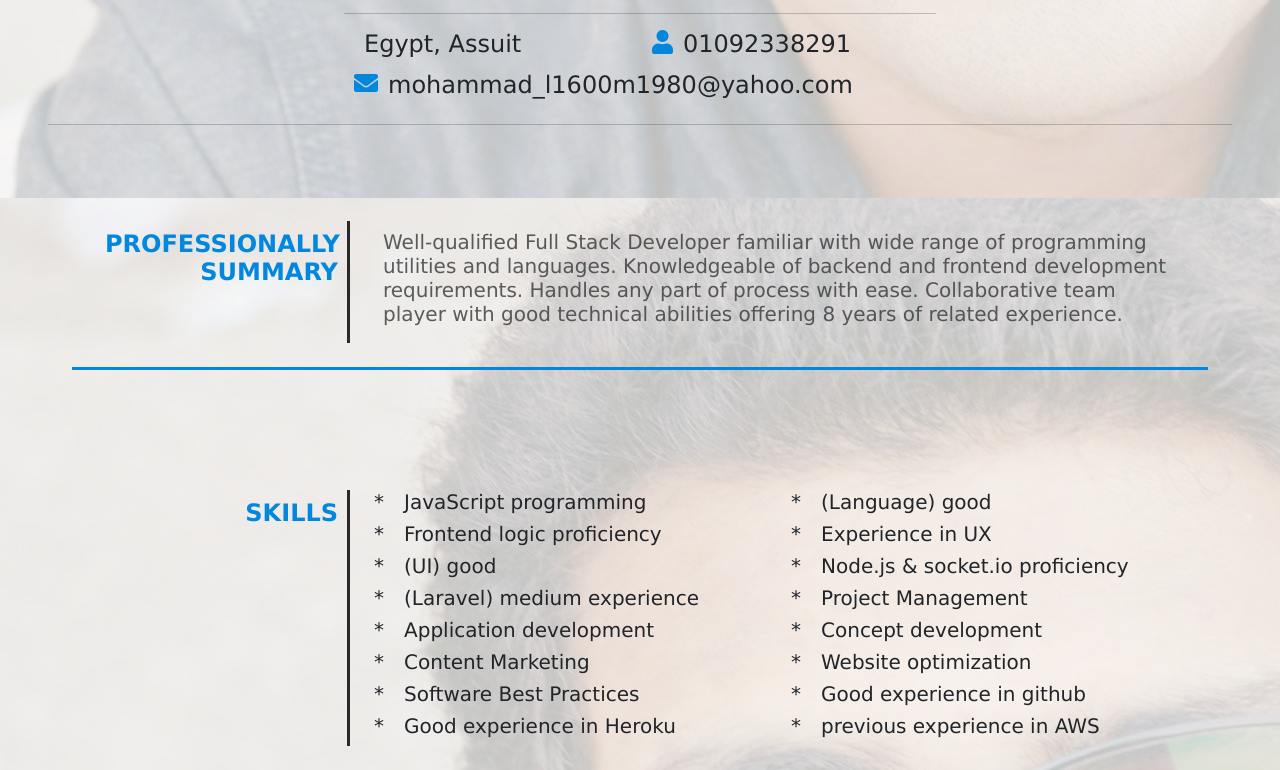
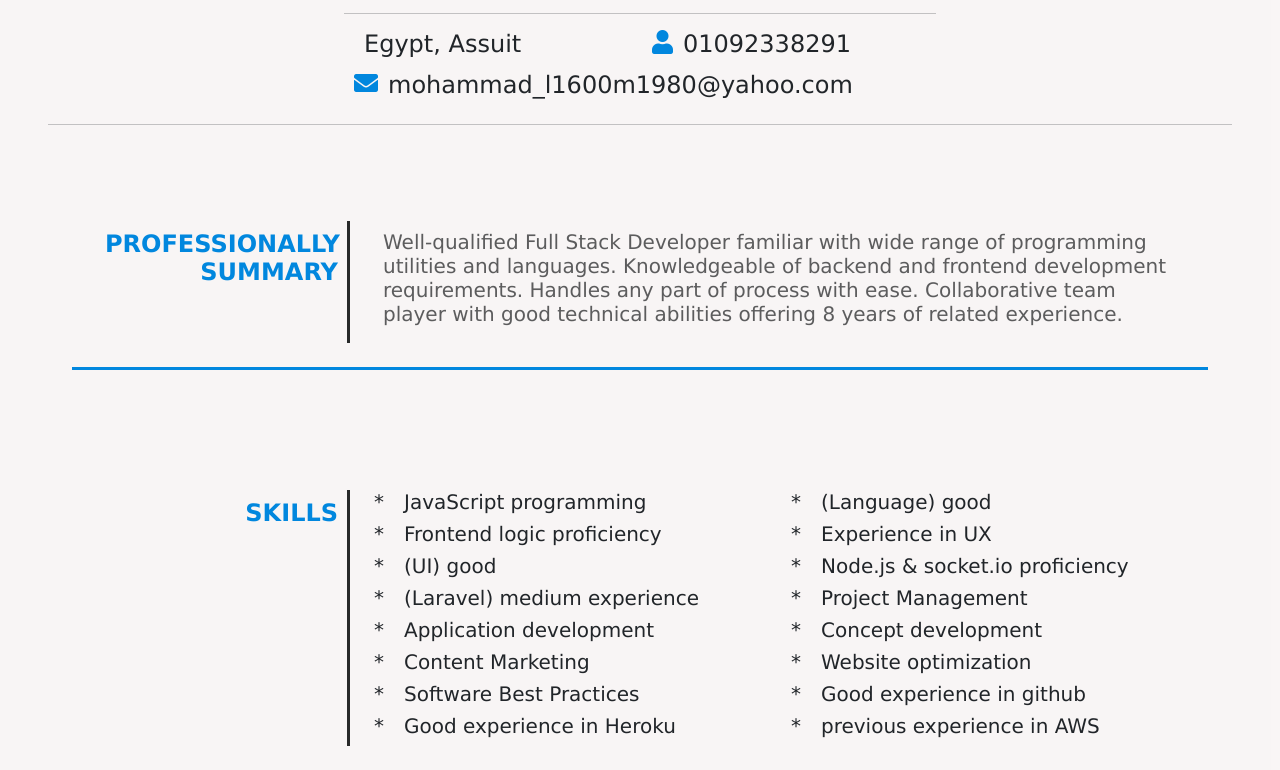
Before and after one commit to farghaly93/cv, a plain HTML site: page index.html in a window 1280 px wide. Shown: the part 131-901 px from the top of the page. Drawn offline with nearby package versions, Linux system fonts and the light colour scheme; some icons are missing.

Commit message:
Update styles.css

```diff
--- a/styles.css
+++ b/styles.css
@@ -5,7 +5,7 @@
     position: relative;
     width: 100%;
     height: 100%;
-    background: url("background.jpg") center center;
+    /*background: url("background.jpg") center center;*/
     /* background-size: cover; */
 }
 
```
